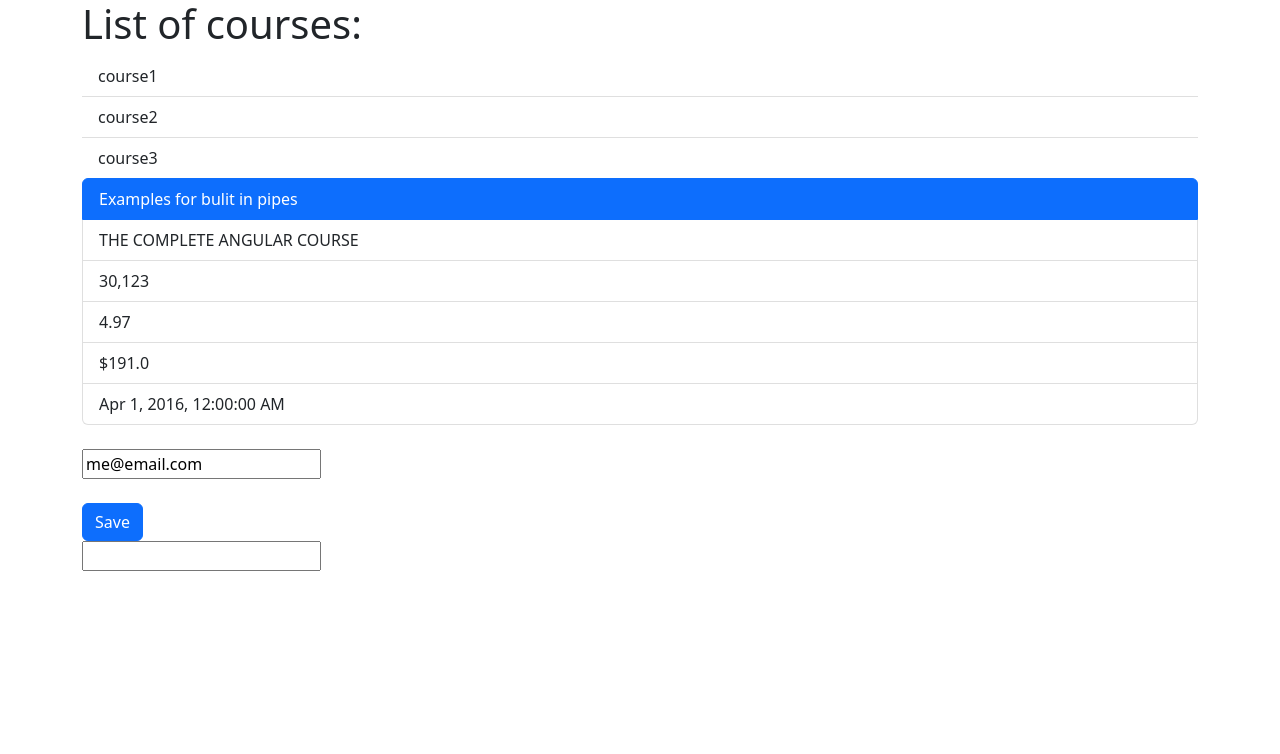
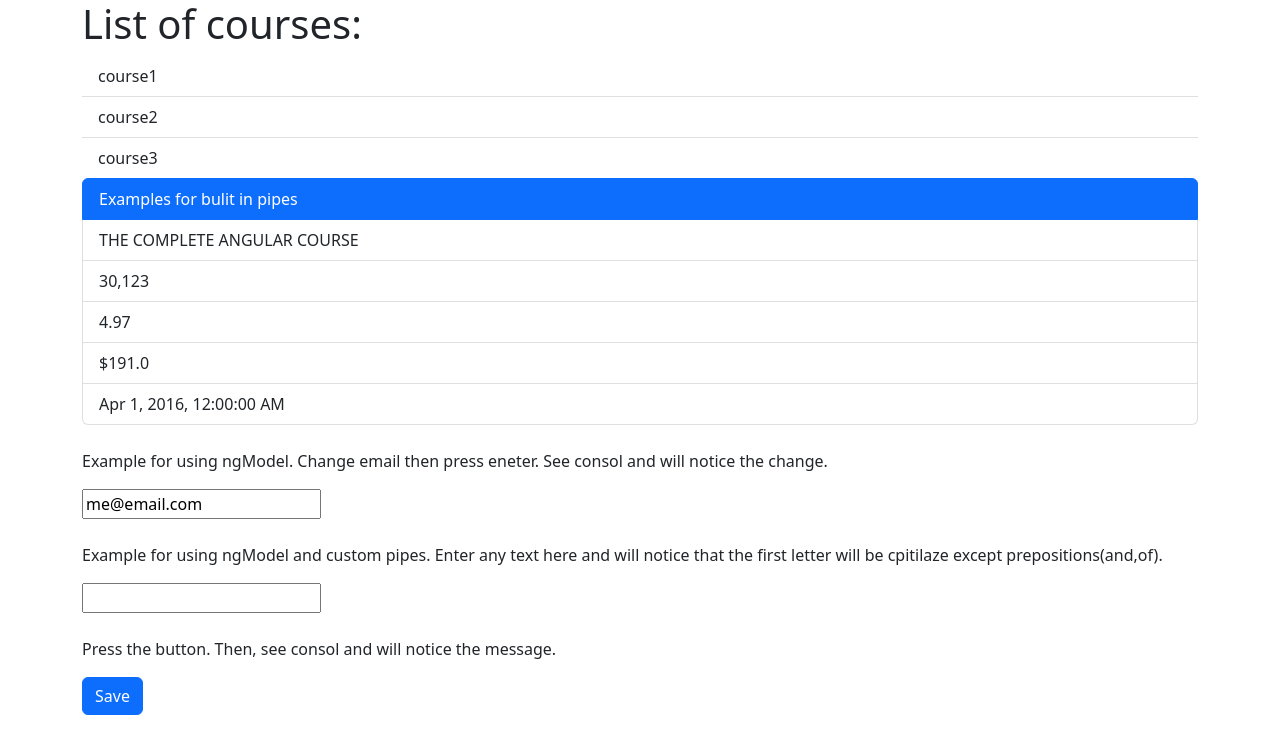
Before and after one commit to samad20/Angular-from-Zero-to-Hero, an Angular app: page / in a window 1280 px wide. Shown: the top 754 px of the page. Built offline with nearby package versions, Linux system fonts and the light colour scheme.

Commit message:
add discriptions

```diff
--- a/src/app/courses/courses.component.html
+++ b/src/app/courses/courses.component.html
@@ -19,17 +19,26 @@
   </ul>
   <div>
     <br />
+    <p>
+      Example for using ngModel. Change email then press eneter. See consol and
+      will notice the change.
+    </p>
     <input type="text" [(ngModel)]="email" (keyup.enter)="onKeyUp()" />
   </div>
   <br />
-
   <div>
-    <button class="btn btn-primary" (click)="onSave($event)">Save</button>
-  </div>
-
-  <div>
+    <p>
+      Example for using ngModel and custom pipes. Enter any text here and will
+      notice that the first letter will be cpitilaze except
+      prepositions(and,of).
+    </p>
     <input type="text" [(ngModel)]="capital" />
     <br />
     {{ capital | titleCase }}
   </div>
+  <br />
+  <div>
+    <p>Press the button. Then, see consol and will notice the message.</p>
+    <button class="btn btn-primary" (click)="onSave($event)">Save</button>
+  </div>
 </div>
```
